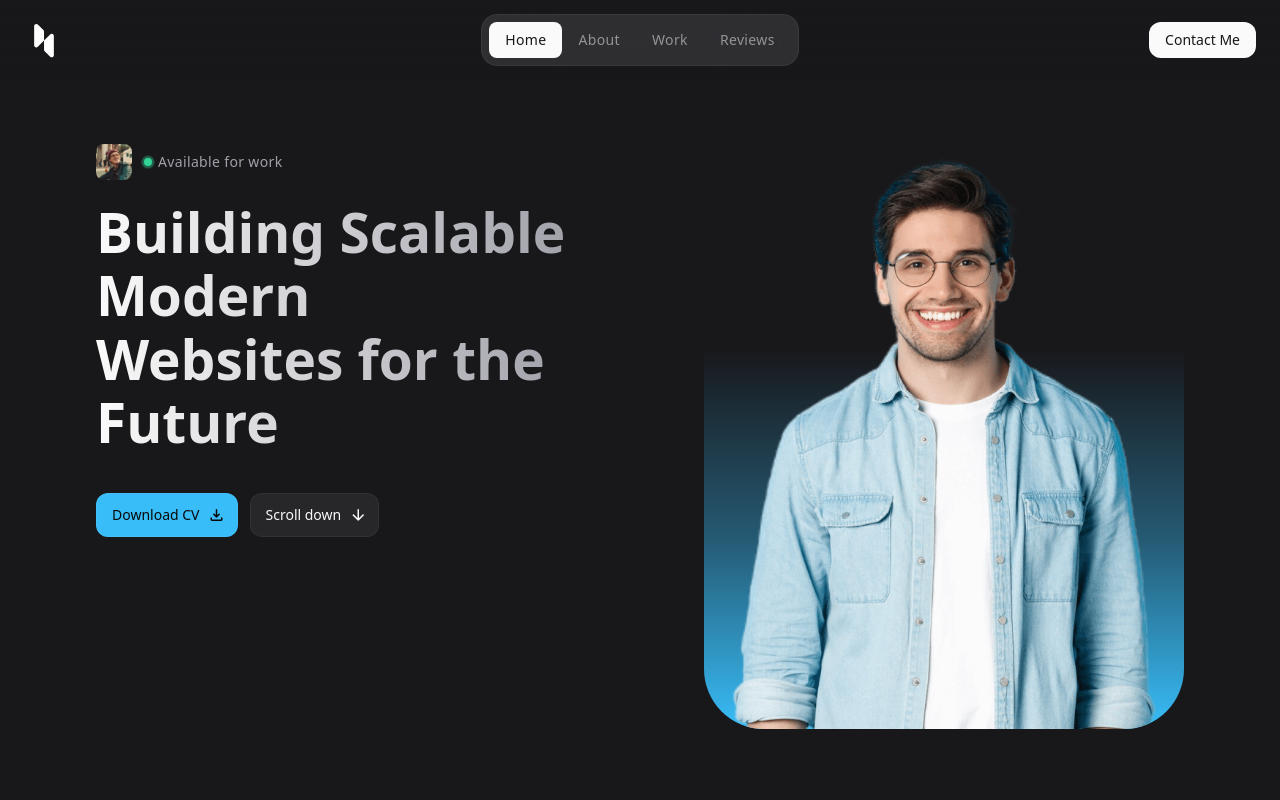
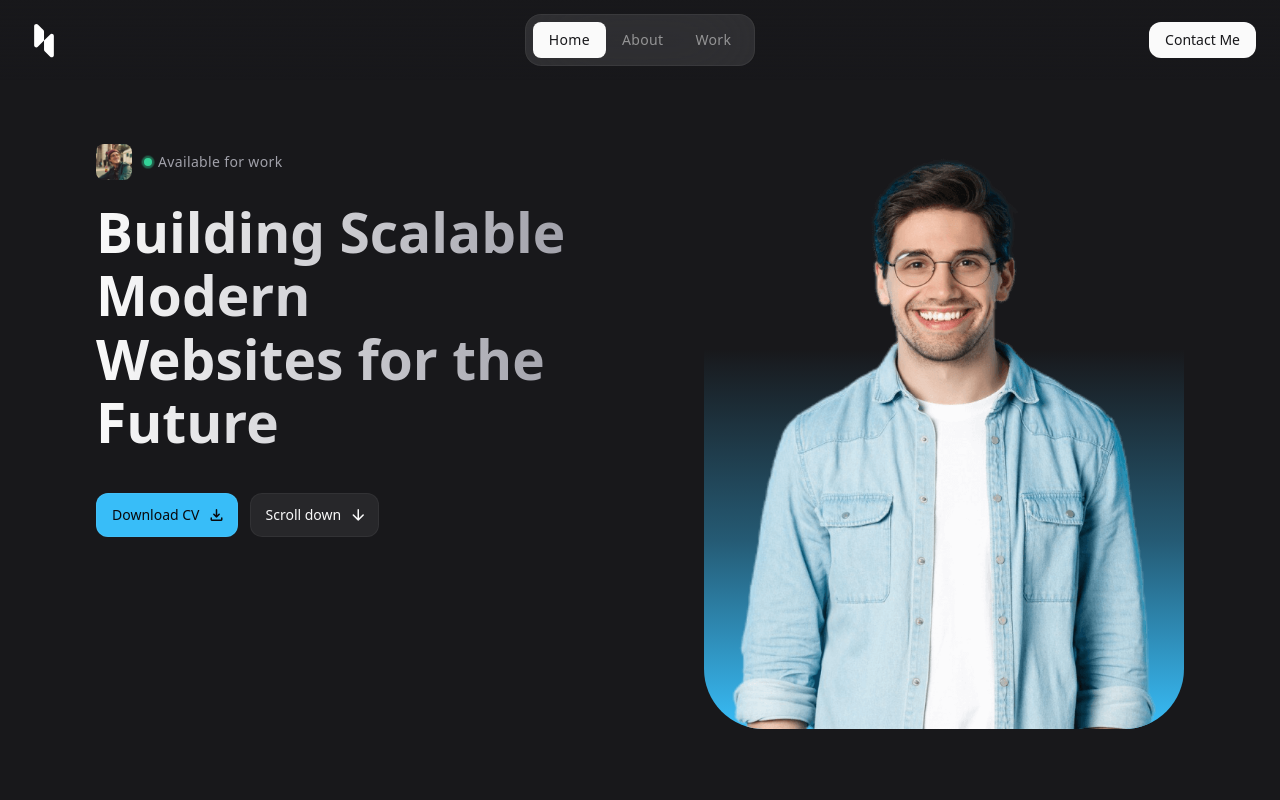
Before and after one commit to jkimsuzuki/portfolio_resume-React.Vite, a React (Vite) app in the folder portfolio/: page / in a window 1280 px wide. Shown: the top 800 px of the page. Built offline with nearby package versions, Linux system fonts and the light colour scheme.

Commit message:
Fix Navbar to remove 'reviews'

```diff
--- a/portfolio/src/components/Navbar.jsx
+++ b/portfolio/src/components/Navbar.jsx
@@ -54,11 +54,6 @@
           className: 'nav-link'
         },
         {
-          label: 'Reviews',
-          link: '#reviews',
-          className: 'nav-link'
-        },
-        {
           label: 'Contact',
           link: '#contact',
           className: 'nav-link md:hidden'
```
